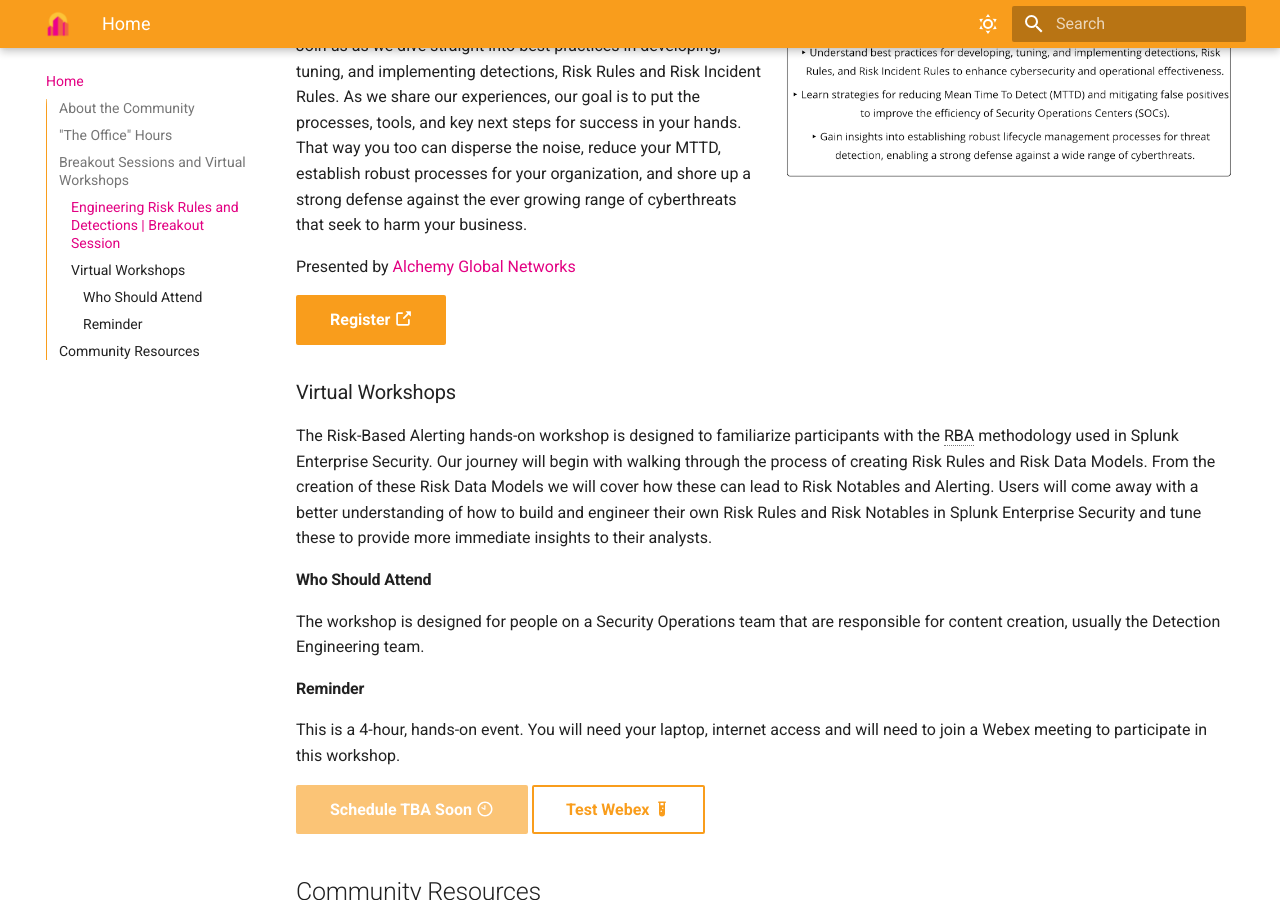
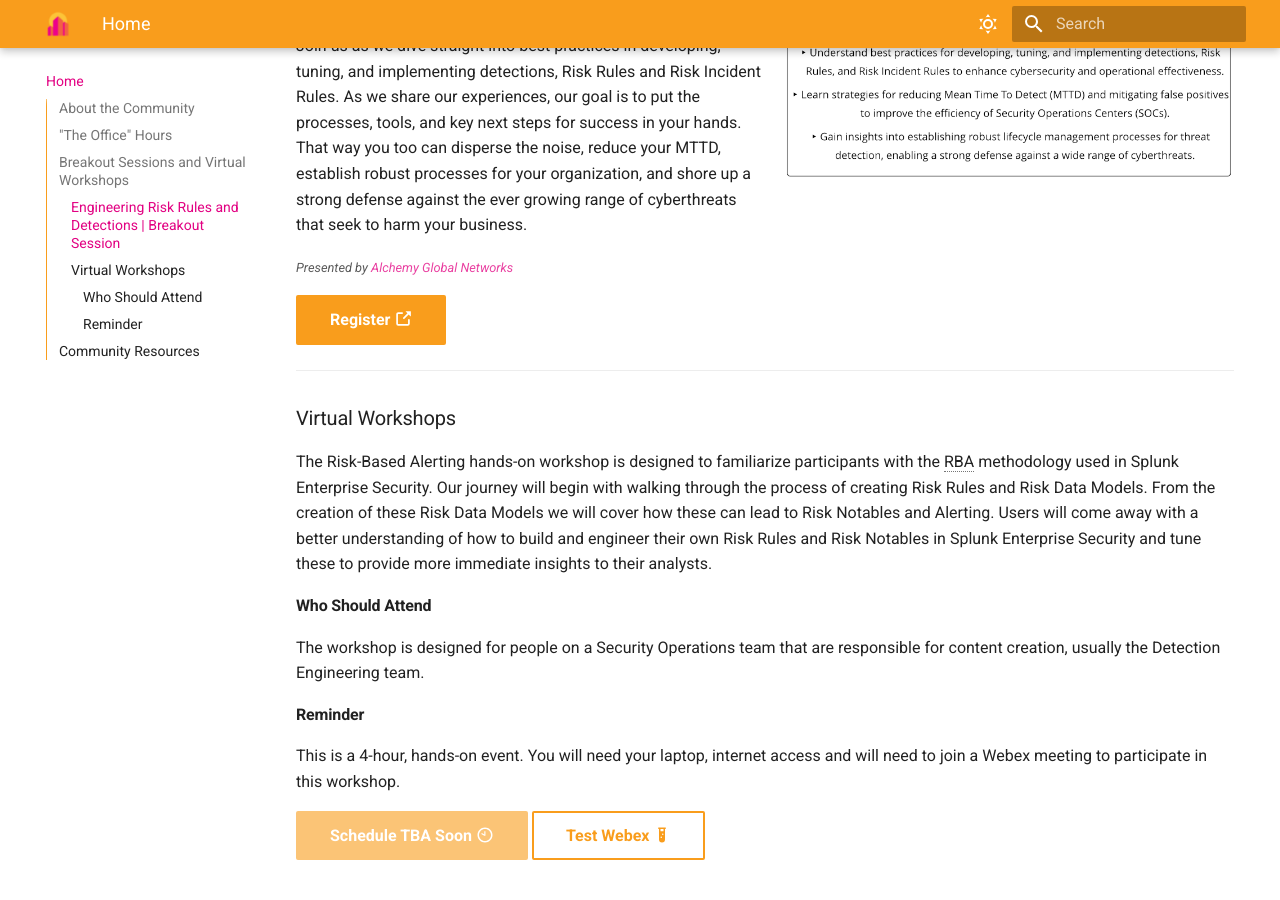
Before and after one commit to rba-community/rba-community, an MkDocs documentation site: the page built from docs/index.md, in a window 1280 px wide and 900 px high, scrolled down 1447 px. Built offline with MkDocs 1.6.1 and Material for MkDocs 9.7.7, drawn with Linux system fonts in a browser that asks for light colours; emoji names are drawn with the system emoji font.

Commit message:
format changes
Signed-off-by: Zachary Christensen <zchristensen@splunk.com>

```diff
--- a/docs/index.md
+++ b/docs/index.md
@@ -43,9 +43,11 @@
 
 Join us as we dive straight into best practices in developing, tuning, and implementing detections, Risk Rules and Risk Incident Rules. As we share our experiences, our goal is to put the processes, tools, and key next steps for success in your hands. That way you too can disperse the noise, reduce your MTTD, establish robust processes for your organization, and shore up a strong defense against the ever growing range of cyberthreats that seek to harm your business.
 
-Presented by [Alchemy Global Networks](https://www.alchemy-global.net/){ target="blank" }
+<small>_Presented by [Alchemy Global Networks](https://www.alchemy-global.net/){ target="blank" }_</small>
 
 [Register :octicons-link-external-16:](https://splunk.webex.com/weblink/register/r55c9258dfd54bb1d7914cf6fc3899cf3 "Register"){ .md-button .md-button--primary target="blank" }
+
+---
 
 ### Virtual Workshops
 
```
